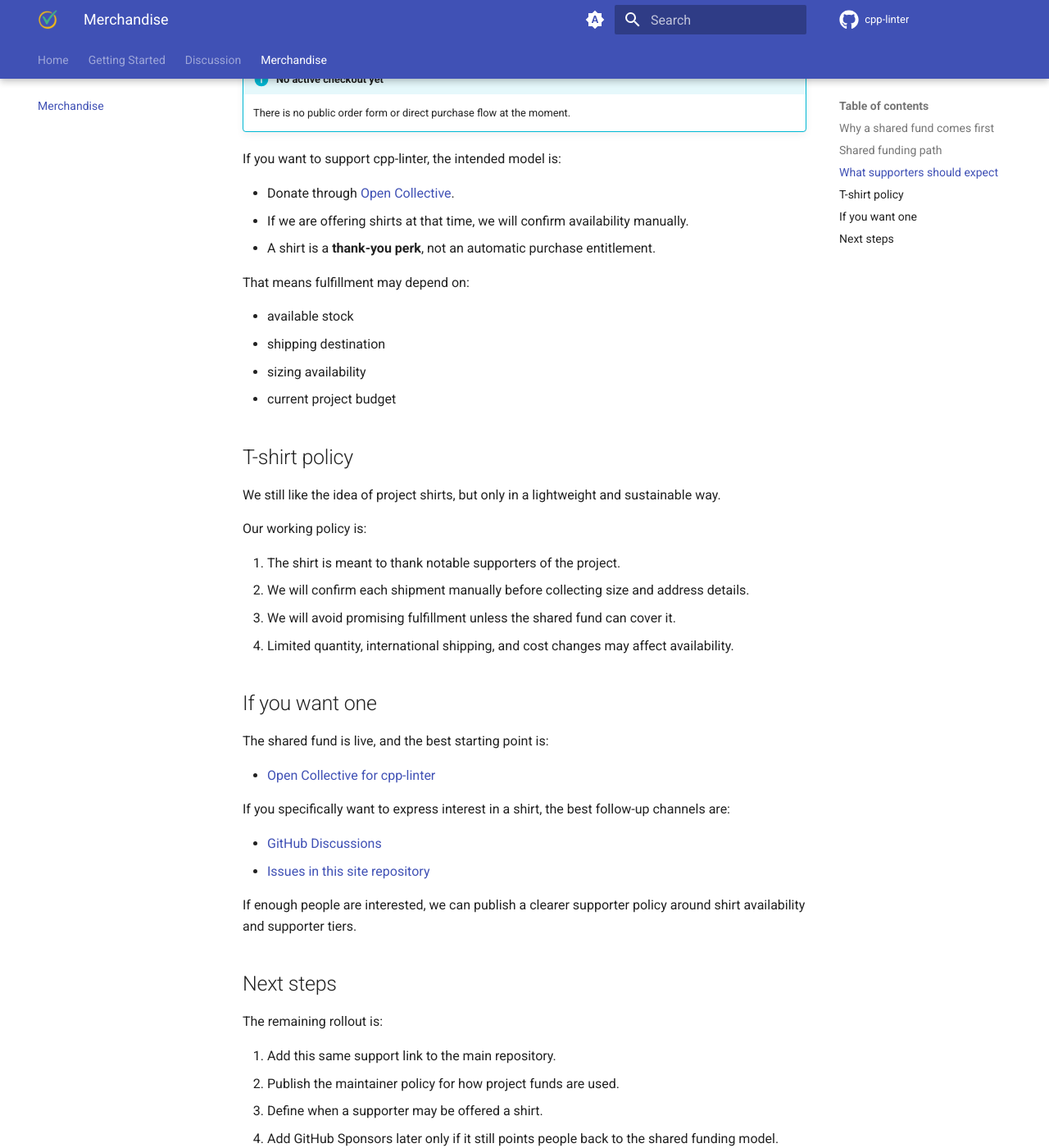
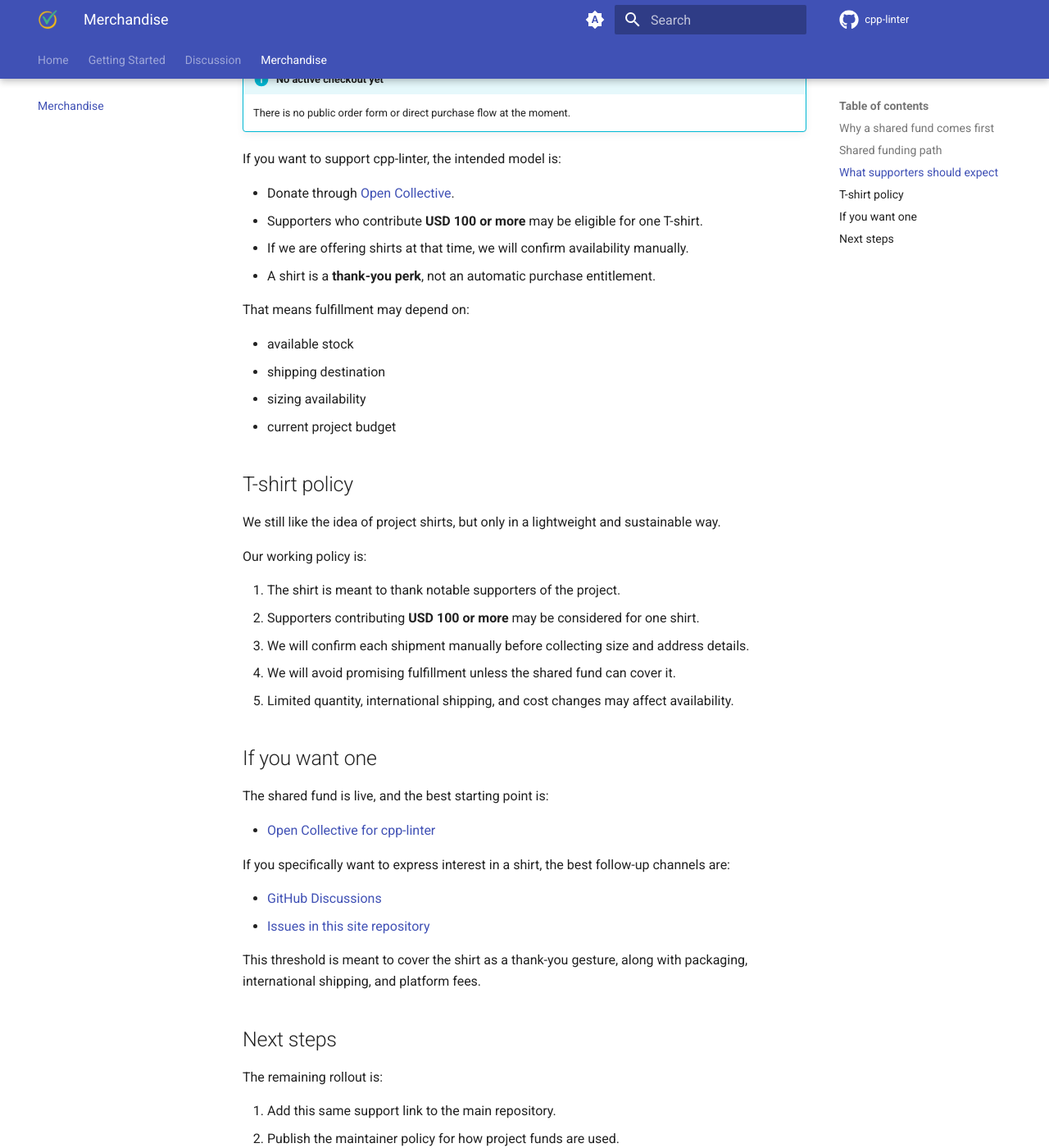
Before and after one commit to cpp-linter/cpp-linter.github.io, an MkDocs documentation site: the page built from docs/merch.md, in a window 1280 px wide and 1400 px high, scrolled down 1189 px. Shown: the whole window at 82% size. Built offline with MkDocs 1.6.1 and Material for MkDocs 9.7.7, drawn with Linux system fonts in a browser that asks for light colours.

Commit message:
docs: define shirt support threshold
Clarify that merchandise is a thank-you perk for supporters and set the eligibility threshold at USD 100, with manual fulfillment still subject to stock, shipping, and project budget.

Co-authored-by: Copilot App <223556219+Copilot@users.noreply.github.com>

```diff
--- a/docs/merch.md
+++ b/docs/merch.md
@@ -39,6 +39,7 @@ We may still add GitHub Sponsors later, but this Open Collective page is now the
 If you want to support cpp-linter, the intended model is:
 
 - Donate through [Open Collective](https://opencollective.com/cpp-linter).
+- Supporters who contribute **USD 100 or more** may be eligible for one T-shirt.
 - If we are offering shirts at that time, we will confirm availability manually.
 - A shirt is a **thank-you perk**, not an automatic purchase entitlement.
 
@@ -56,9 +57,10 @@ We still like the idea of project shirts, but only in a lightweight and sustaina
 Our working policy is:
 
 1. The shirt is meant to thank notable supporters of the project.
-2. We will confirm each shipment manually before collecting size and address details.
-3. We will avoid promising fulfillment unless the shared fund can cover it.
-4. Limited quantity, international shipping, and cost changes may affect availability.
+2. Supporters contributing **USD 100 or more** may be considered for one shirt.
+3. We will confirm each shipment manually before collecting size and address details.
+4. We will avoid promising fulfillment unless the shared fund can cover it.
+5. Limited quantity, international shipping, and cost changes may affect availability.
 
 ## If you want one
 
@@ -71,7 +73,7 @@ If you specifically want to express interest in a shirt, the best follow-up chan
 - [GitHub Discussions](https://github.com/cpp-linter/cpp-linter/discussions)
 - [Issues in this site repository](https://github.com/cpp-linter/cpp-linter.github.io/issues)
 
-If enough people are interested, we can publish a clearer supporter policy around shirt availability and supporter tiers.
+This threshold is meant to cover the shirt as a thank-you gesture, along with packaging, international shipping, and platform fees.
 
 ## Next steps
 
```
